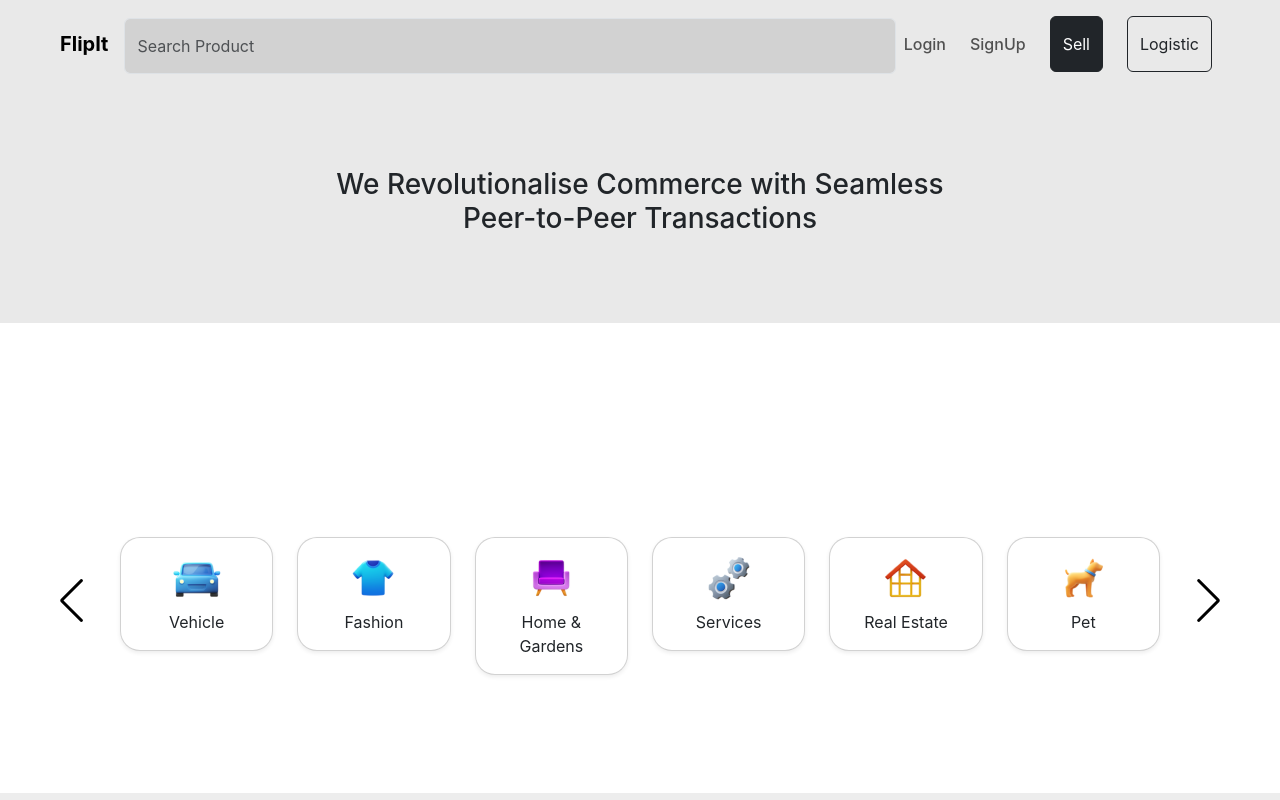
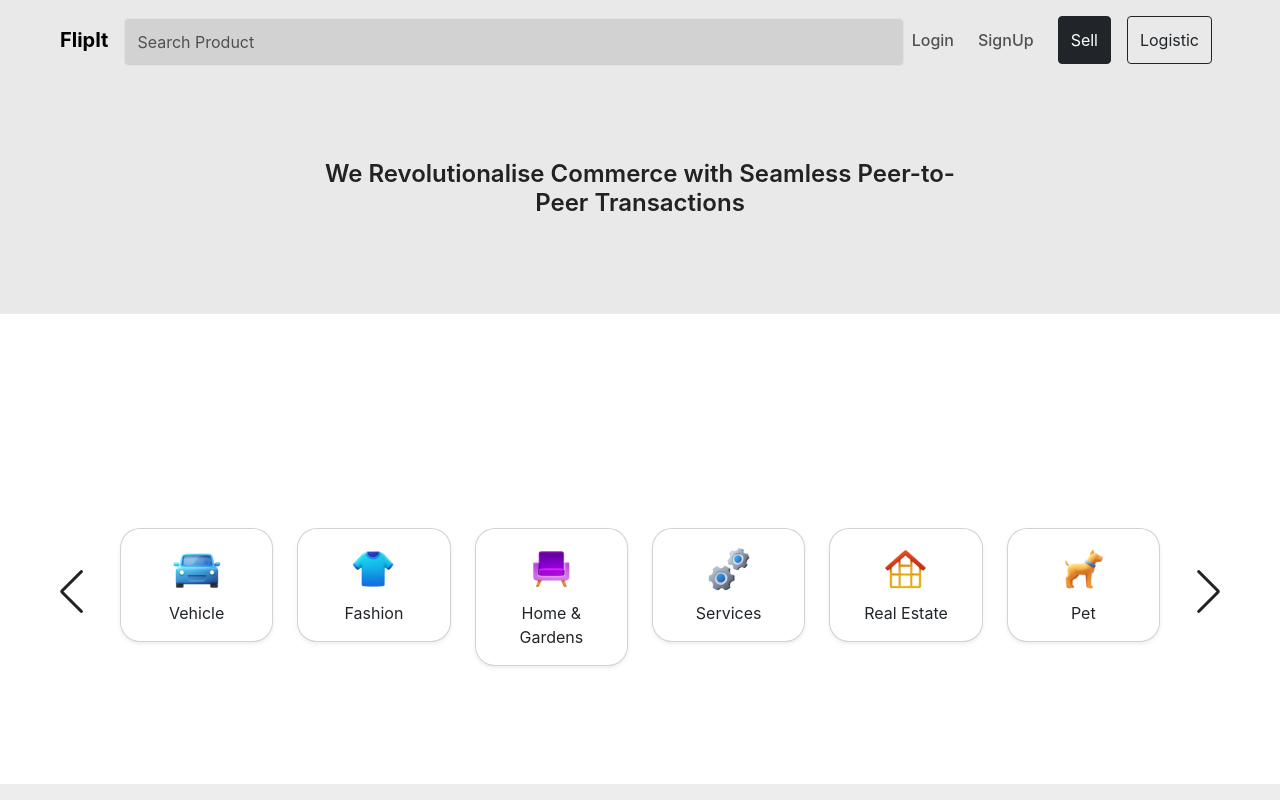
Before and after one commit to pesesu/fliptit-frotend, a React (Create React App) app: page / in a window 1280 px wide. Shown: the top 800 px of the page. Built offline with nearby package versions, Linux system fonts and the light colour scheme.

Commit message:
Navbar button and search border Radius Fixes

```diff
--- a/src/components/Navbar.jsx
+++ b/src/components/Navbar.jsx
@@ -41,6 +41,7 @@ const Navbar = () => {
                 SignUp
               </a>
             </li>
+            <div className="d-flex flex-sm-column flex-lg-row">
               <li className="nav-item">
                 <a className="nav-link" href="#">
                   <button type="button" class="btn btn-dark navbar-button">
@@ -58,6 +59,7 @@ const Navbar = () => {
                   </button>
                 </a>
               </li>
+            </div>
           </ul>
         </div>
       </div>
--- a/src/index.css
+++ b/src/index.css
@@ -5,6 +5,7 @@ body {
     sans-serif;
   -webkit-font-smoothing: antialiased;
   -moz-osx-font-smoothing: grayscale;
+  color: #222222;
 }
 
 code {
@@ -14,17 +15,19 @@ code {
 
 .navbar-search{
   background-color: #D2D2D2;
-  height: 3.5rem;
+  border-radius: 4px !important ;
+  height: 3rem;
 }
 
 .navbar-button{
-  height: 3.5rem !important;
+  height: 3rem !important;
+  border-radius: 4px !important ;
  padding: 8px,16px,8px,16px !important;
 }
 
 .swiper-button-prev,
 .swiper-button-next {
-  color: black !important;
+  color: #222222 !important;
   height: 50px !important;
 }
 
@@ -33,7 +36,7 @@ code {
 }
 
 .product-price{
-  color:  #00754B;
+  color:  #00754B !important;
 }
 
 .product-cards{
@@ -42,3 +45,7 @@ code {
   border: none !important;
   border-radius: 0 !important;
 }
+
+.flipit-black{
+  color: #222222;
+}
--- a/src/pages/LandingPage.jsx
+++ b/src/pages/LandingPage.jsx
@@ -31,9 +31,9 @@ const LandingPage = () => {
           style={{ padding: "80px 0" }}
           className=" d-flex justify-content-center font-bold display-3"
         >
-          <h3 style={{ maxWidth: "50%" }} className="text-center">
+          <p style={{ maxWidth: "50%" }} className="text-center fs-4 fw-semibold">
             We Revolutionalise Commerce with Seamless Peer-to-Peer Transactions
-          </h3>
+          </p>
         </div>
       </div>
       {/* banner Part End  */}
```
Lines whose indentation alone changed are shown as unchanged.
